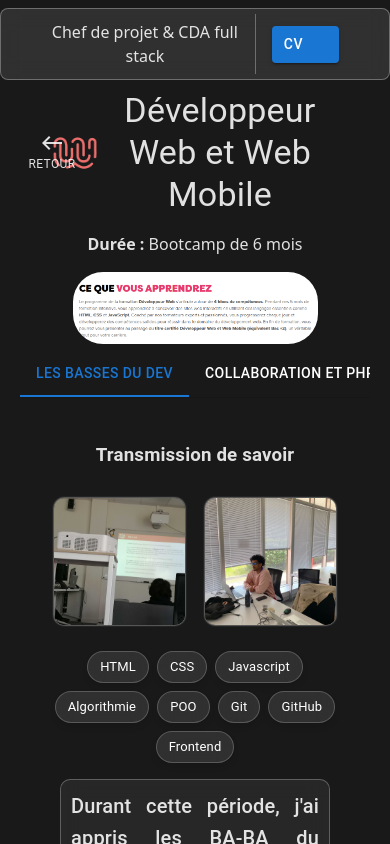
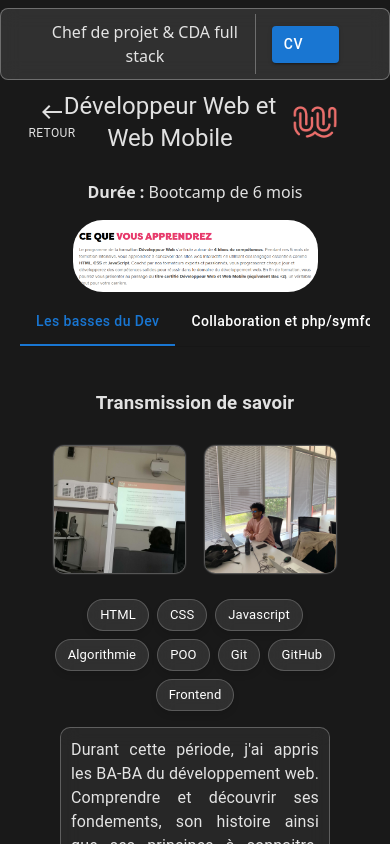
Before and after one commit to DESCARAVAGE/portfolio_up, a React (Vite) app in the folder frontend/: page /home/xp-details/1 in a window 390 px wide. Shown: the top 844 px of the page. Built offline with nearby package versions, Linux system fonts and the light colour scheme; some icons are missing.

Commit message:
Fix the responsive
Signed-off-by: DESCARAVAGE <escaravage.daniel@gmail.com>

```diff
--- a/frontend/src/components/detail/FirstData.tsx
+++ b/frontend/src/components/detail/FirstData.tsx
@@ -46,7 +46,7 @@
       </div>
 
       <div className="bgCard">
-        <Typography sx={{ textAlign: 'justify' }}  variant="h6">{notion.description}.</Typography>
+        <Typography sx={{ textAlign: 'justify' }}  variant="body1">{notion.description}.</Typography>
       </div>
     </>
   );
--- a/frontend/src/components/detail/SecondData.tsx
+++ b/frontend/src/components/detail/SecondData.tsx
@@ -46,7 +46,7 @@
       </div>
 
       <div className="bgCard">
-        <Typography sx={{ textAlign: 'justify' }}  variant="h6">{notion.description}.</Typography>
+        <Typography sx={{ textAlign: 'justify' }}  variant="body1">{notion.description}.</Typography>
       </div>
     </>
   );
--- a/frontend/src/components/detail/ThirdData.tsx
+++ b/frontend/src/components/detail/ThirdData.tsx
@@ -46,7 +46,7 @@
       </div>
 
       <div className="bgCard">
-        <Typography sx={{ textAlign: 'justify' }}  variant="h6">{notion.description}.</Typography>
+        <Typography sx={{ textAlign: 'justify' }}  variant="body1">{notion.description}.</Typography>
       </div>
     </>
   );
--- a/frontend/src/pages/home/index.tsx
+++ b/frontend/src/pages/home/index.tsx
@@ -16,6 +16,7 @@
         alignItems: "center",
         gap: "20px",
         marginTop: "50px",
+        marginBottom: "20px",
       }}
     >
       <div
@@ -25,11 +26,7 @@
           alignItems: "center",
         }}
       >
-        <img
-          src="/assets/moi.jpeg"
-          className="profile-image"
-          alt="Profile"
-        />
+        <img src="/assets/moi.jpeg" className="profile-image" alt="Profile" />
         Dany SK
       </div>
       <div className="textAbout">
@@ -44,14 +41,20 @@
       <div className="xpCards">
         <div className="titleCards">Mon parcours et expériences</div>
         <div className="content">
-          <button className="card" onClick={() => navigate(paths.xpDetails("1"))}>
+          <button
+            className="card"
+            onClick={() => navigate(paths.xpDetails("1"))}
+          >
             <div className="icon">
               <i className="material-icons md-36">school</i>
             </div>
             <p className="title">DWWM | RNCP 5</p>
             <p className="text">Mon entrée dans l'IT (Bootcamp)</p>
           </button>
-          <button className="card" onClick={() => navigate(paths.xpDetails("2"))}>
+          <button
+            className="card"
+            onClick={() => navigate(paths.xpDetails("2"))}
+          >
             <div className="icon">
               <i className="material-icons md-36">psychology</i>
             </div>
@@ -60,7 +63,10 @@
               Approfondissement des connaissances (Alternance)
             </p>
           </button>
-          <button className="card" onClick={() => navigate(paths.xpDetails("3"))}>
+          <button
+            className="card"
+            onClick={() => navigate(paths.xpDetails("3"))}
+          >
             <div className="icon">
               <i className="material-icons md-36">work</i>
             </div>
--- a/frontend/src/pages/xp/details.tsx
+++ b/frontend/src/pages/xp/details.tsx
@@ -52,7 +52,7 @@
 
 const commonNotions2 = [
   {
-    title: "Conception et Développement",
+    title: "Conception et Dev",
     underTitle: "Traduction d'une idée en un projet concret",
     school: "Wild Code School",
     schoolPicture: "/assets/LogoWild.png",
@@ -64,7 +64,7 @@
     skills: "Figma, UI/UX, Diagrammes d'interactions, Wireframe, Maquette, Prototypage, React, Typescript, Express, Full Remote",
   },
   {
-    title: "CI/CD with Docker Github action",
+    title: "CI/CD",
     underTitle: "Projet : Green Step",
     school: "Wild Code School",
     schoolPicture: "assets/LogoWild.png",
@@ -92,7 +92,7 @@
 
 const commonNotions3 = [
   {
-    title: "Compréhension client & structuration projet",
+    title: "Compréhension client & Structuration projet",
     underTitle: "De la théorie sur la pratique",
     school: "Cefim Skolae",
     schoolPicture:
@@ -105,7 +105,7 @@
     skills: "Leadership, Postionnement technologiques, Art oratoire, gestion d'équipe, Sprint planning, Méthode Scrum, Masterclass",
   },
   {
-    title: "Conception et Développement avec l'IA",
+    title: "IA : Conception et Développement",
     underTitle: "Autopilotage par l'Intelligence Artificielle",
     school: "Wild Code School",
     schoolPicture: "assets/LogoWild.png",
@@ -142,7 +142,7 @@
     notions: commonNotions1,
   },
   "2": {
-    title: "Concepteur et Développeur d'Application",
+    title: "Concepteur d'Application",
     rncp: "Titre RNCP de niveau 6",
     duration: "2023 - 2024",
     skills: ["TypeScript", "Express", "MongoDB", "SQL", "Docker"],
@@ -202,7 +202,7 @@
 
   return (
     <div style={{ padding: "20px", width: "100%" }}>
-      <div style={{ height: "fit-content", marginTop: "20px" }}>
+      <div style={{ height: "fit-content", marginTop: "20px",  marginBottom: "10px" }}>
         <Grid container spacing={1}>
           <Grid size={1} sx={{ display: "flex", alignItems: "center" }}>
             <Button
@@ -227,23 +227,24 @@
               justifyContent: "center",
             }}
           >
-            <Tooltip title={experience.notions[0].school} placement="left">
+
+            <Link
+              href={experience.link}
+              underline="hover"
+              target="not_blank"
+              color="inherit"
+            >
+              <Tooltip title={experience.rncp} placement="left">
+                <Typography variant="h5">{experience.title}</Typography>
+              </Tooltip>
+            </Link>
+            <Tooltip title={experience.notions[0].school} placement="right">
               <img
                 className="logo"
                 src={experience.notions[0].schoolPicture}
                 alt="picture of the school"
               />
             </Tooltip>
-            <Link
-              href={experience.link}
-              underline="hover"
-              target="not_blank"
-              color="inherit"
-            >
-              <Tooltip title={experience.rncp} placement="right">
-                <Typography variant="h4">{experience.title}</Typography>
-              </Tooltip>
-            </Link>
           </Grid>
           <Grid size={1} sx={{ display: "flex", alignItems: "center" }}>
             {/* Empty grid for spacing */}
@@ -279,9 +280,9 @@
               aria-label="lab API tabs example"
               sx={{ "& .MuiTab-root:not(.Mui-selected)": { color: "white" } }}
             >
-              <Tab label={experience.notions[0].title} value="1" />
-              <Tab label={experience.notions[1].title} value="2" />
-              <Tab label={experience.notions[2].title} value="3" />
+              <Tab sx={{ textTransform: 'none' }} label={experience.notions[0].title} value="1" />
+              <Tab sx={{ textTransform: 'none' }} label={experience.notions[1].title} value="2" />
+              <Tab sx={{ textTransform: 'none' }} label={experience.notions[2].title} value="3" />
             </TabList>
           </Box>
 
```
